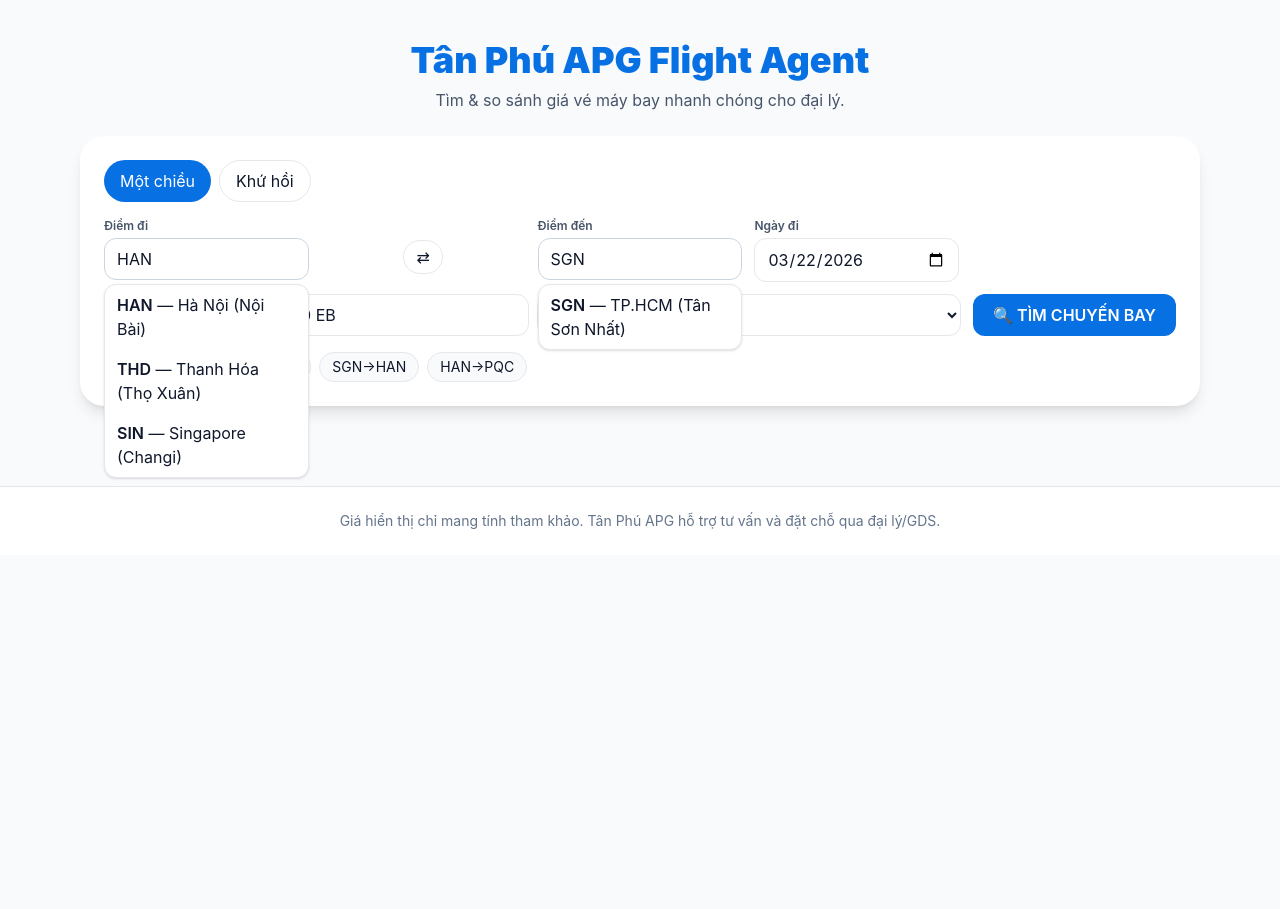
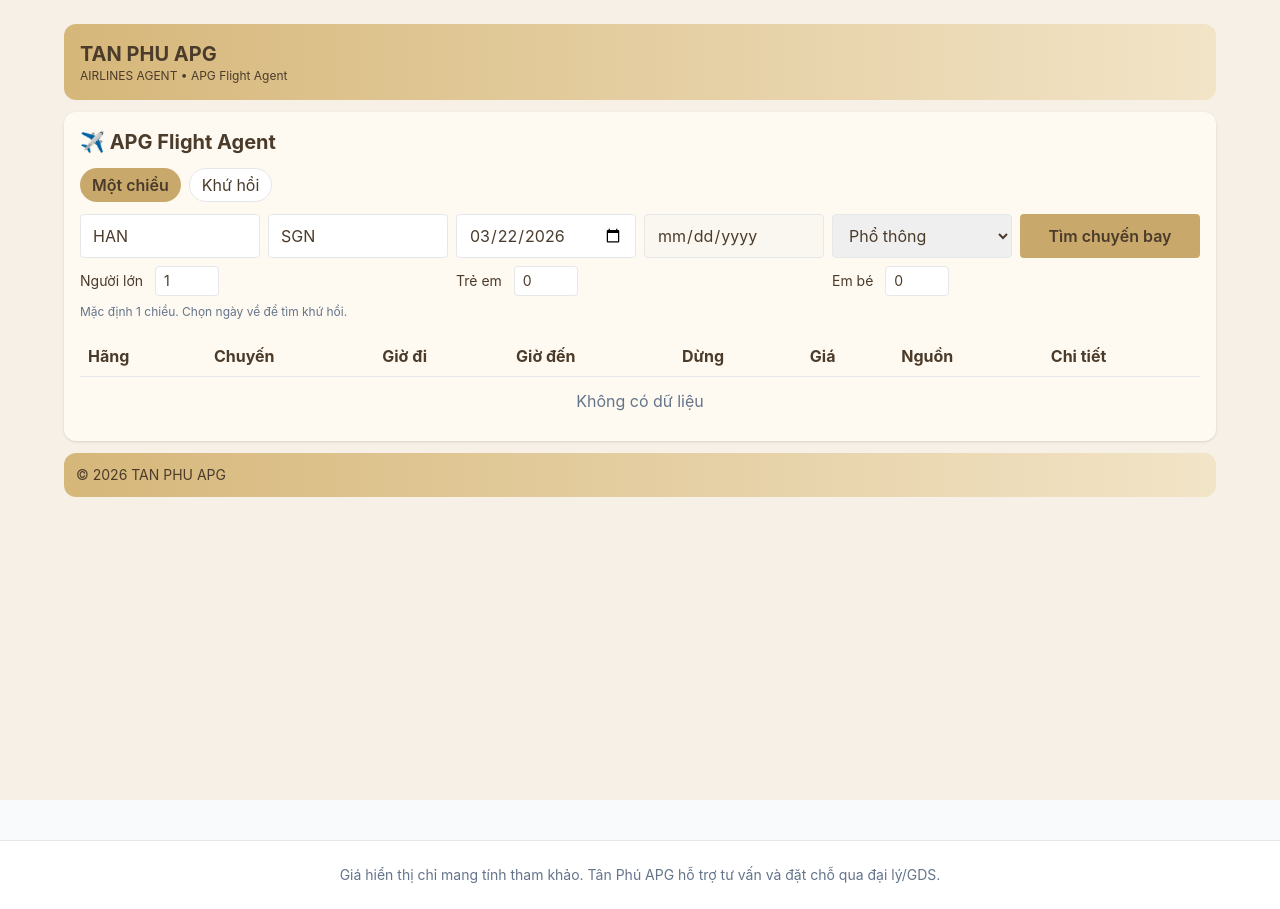
Before and after one commit to nhamaykem44331-max/apg-flight-agent, a Next.js app: page / in a window 1280 px wide. Before the commit the page ends 800 px from the top, so only its background shows below. Built offline with nearby package versions, Linux system fonts and the light colour scheme.

Commit message:
ui: restore classic APG table layout while keeping new search backend features

```diff
--- a/app/page.tsx
+++ b/app/page.tsx
@@ -1,13 +1,175 @@
-import SearchForm from '@/components/SearchForm';
+"use client";
+import { useState } from 'react';
+
+type Flight = {
+  id: string;
+  airline: string;
+  flightNumber: string;
+  departure: { airport: string; airportName: string; city: string; time: string };
+  arrival: { airport: string; airportName: string; city: string; time: string };
+  duration: number;
+  stops: number;
+  price: { amount: number; currency: string; source: string };
+  priceUSD: number;
+  sources: string[];
+};
+
+function airlineClass(name = '') {
+  const n = name.toLowerCase();
+  if (n.includes('vietnam')) return 'bg-sky-600';
+  if (n.includes('vietjet')) return 'bg-red-600';
+  if (n.includes('bamboo')) return 'bg-green-600';
+  if (n.includes('vietravel')) return 'bg-amber-500';
+  if (n.includes('shenzhen')) return 'bg-teal-700';
+  return 'bg-slate-500';
+}
+
+function fmt(v: number) {
+  return Number(v || 0).toLocaleString('vi-VN') + ' ₫';
+}
+
+function toYmd(offset = 7) {
+  const d = new Date();
+  d.setDate(d.getDate() + offset);
+  return d.toISOString().slice(0, 10);
+}
 
 export default function HomePage() {
+  const [from, setFrom] = useState('HAN');
+  const [to, setTo] = useState('SGN');
+  const [date, setDate] = useState(toYmd(7));
+  const [returnDate, setReturnDate] = useState('');
+  const [tripType, setTripType] = useState<'oneway' | 'roundtrip'>('oneway');
+  const [adults, setAdults] = useState(1);
+  const [children, setChildren] = useState(0);
+  const [infants, setInfants] = useState(0);
+  const [cabin, setCabin] = useState<'economy' | 'premium' | 'business' | 'first'>('economy');
+
+  const [loading, setLoading] = useState(false);
+  const [error, setError] = useState('');
+  const [results, setResults] = useState<Flight[]>([]);
+  const [detail, setDetail] = useState<Record<string, boolean>>({});
+  const [meta, setMeta] = useState<{ totalResults: number; searchTime: number } | null>(null);
+
+  async function search() {
+    setLoading(true);
+    setError('');
+    setResults([]);
+    try {
+      const body = {
+        from,
+        to,
+        date,
+        returnDate: tripType === 'roundtrip' ? returnDate : undefined,
+        adults,
+        children,
+        infants,
+        cabin,
+        tripType,
+      };
+      const r = await fetch('/api/search', {
+        method: 'POST',
+        headers: { 'Content-Type': 'application/json' },
+        body: JSON.stringify(body),
+      });
+      const j = await r.json();
+      if (!r.ok) throw new Error(j.error || 'Lỗi không xác định');
+      setResults(j.results || []);
+      setMeta(j.metadata || null);
+    } catch (e: any) {
+      setError(e.message || 'Lỗi tìm kiếm');
+    } finally {
+      setLoading(false);
+    }
+  }
+
   return (
-    <main className="mx-auto max-w-6xl px-4 py-10">
-      <div className="mb-6 text-center">
-        <h1 className="text-3xl font-black text-brand md:text-4xl">Tân Phú APG Flight Agent</h1>
-        <p className="mt-2 text-slate-600">Tìm & so sánh giá vé máy bay nhanh chóng cho đại lý.</p>
+    <main className="min-h-screen bg-[#f7f0e6] px-3 py-6 text-[#4b3b2b] md:px-8">
+      <div className="mx-auto max-w-6xl">
+        <div className="mb-3 rounded-xl bg-gradient-to-r from-[#d6b77a] to-[#f2e4c7] p-4">
+          <div className="text-xl font-bold">TAN PHU APG</div>
+          <div className="text-xs">AIRLINES AGENT • APG Flight Agent</div>
+        </div>
+
+        <div className="rounded-xl bg-[#fffaf1] p-4 shadow">
+          <h1 className="mb-3 text-xl font-bold">✈️ APG Flight Agent</h1>
+
+          <div className="mb-3 flex gap-2">
+            <button className={`rounded-full px-3 py-1 ${tripType === 'oneway' ? 'bg-[#c8a96b] font-semibold' : 'border bg-white'}`} onClick={() => setTripType('oneway')}>Một chiều</button>
+            <button className={`rounded-full px-3 py-1 ${tripType === 'roundtrip' ? 'bg-[#c8a96b] font-semibold' : 'border bg-white'}`} onClick={() => setTripType('roundtrip')}>Khứ hồi</button>
+          </div>
+
+          <div className="grid gap-2 md:grid-cols-6">
+            <input className="rounded border px-3 py-2" value={from} onChange={e => setFrom(e.target.value.toUpperCase())} placeholder="Điểm đi" />
+            <input className="rounded border px-3 py-2" value={to} onChange={e => setTo(e.target.value.toUpperCase())} placeholder="Điểm đến" />
+            <input className="rounded border px-3 py-2" type="date" value={date} onChange={e => setDate(e.target.value)} />
+            <input className="rounded border px-3 py-2" type="date" value={returnDate} onChange={e => setReturnDate(e.target.value)} disabled={tripType === 'oneway'} />
+            <select className="rounded border px-3 py-2" value={cabin} onChange={e => setCabin(e.target.value as any)}>
+              <option value="economy">Phổ thông</option>
+              <option value="premium">Phổ thông đặc biệt</option>
+              <option value="business">Thương gia</option>
+              <option value="first">Hạng nhất</option>
+            </select>
+            <button className="rounded bg-[#c8a96b] px-3 py-2 font-semibold" onClick={search}>Tìm chuyến bay</button>
+          </div>
+
+          <div className="mt-2 grid gap-2 md:grid-cols-3">
+            <label className="text-sm">Người lớn <input className="ml-2 w-16 rounded border px-2 py-1" type="number" min={1} max={9} value={adults} onChange={e => setAdults(Number(e.target.value || 1))} /></label>
+            <label className="text-sm">Trẻ em <input className="ml-2 w-16 rounded border px-2 py-1" type="number" min={0} max={9} value={children} onChange={e => setChildren(Number(e.target.value || 0))} /></label>
+            <label className="text-sm">Em bé <input className="ml-2 w-16 rounded border px-2 py-1" type="number" min={0} max={4} value={infants} onChange={e => setInfants(Number(e.target.value || 0))} /></label>
+          </div>
+
+          <p className="mt-2 text-xs text-slate-500">Mặc định 1 chiều. Chọn ngày về để tìm khứ hồi.</p>
+          {loading && <p className="mt-2 text-sm text-slate-600">Đang tìm chuyến bay...</p>}
+          {error && <p className="mt-2 text-sm text-red-700">{error}</p>}
+          {meta && <p className="mt-2 text-sm text-slate-600">Kết quả: {meta.totalResults} chuyến · {meta.searchTime}s · Nguồn hiển thị: FlyClaw</p>}
+
+          <div className="mt-4 overflow-x-auto">
+            <table className="w-full min-w-[900px] border-collapse">
+              <thead>
+                <tr>
+                  <th className="border-b p-2 text-left">Hãng</th>
+                  <th className="border-b p-2 text-left">Chuyến</th>
+                  <th className="border-b p-2 text-left">Giờ đi</th>
+                  <th className="border-b p-2 text-left">Giờ đến</th>
+                  <th className="border-b p-2 text-left">Dừng</th>
+                  <th className="border-b p-2 text-left">Giá</th>
+                  <th className="border-b p-2 text-left">Nguồn</th>
+                  <th className="border-b p-2 text-left">Chi tiết</th>
+                </tr>
+              </thead>
+              <tbody>
+                {results.map((f) => (
+                  <>
+                    <tr key={f.id}>
+                      <td className="border-b p-2"><span className={`rounded-full px-2 py-1 text-xs font-semibold text-white ${airlineClass(f.airline)}`}>{f.airline}</span></td>
+                      <td className="border-b p-2">{f.flightNumber}</td>
+                      <td className="border-b p-2">{new Date(f.departure.time).toLocaleString('vi-VN')}</td>
+                      <td className="border-b p-2">{new Date(f.arrival.time).toLocaleString('vi-VN')}</td>
+                      <td className="border-b p-2">{f.stops}</td>
+                      <td className="border-b p-2 font-bold">{fmt(f.price.amount)}</td>
+                      <td className="border-b p-2">flyclaw</td>
+                      <td className="border-b p-2"><button className="rounded border px-2 py-1 text-xs" onClick={() => setDetail((s) => ({ ...s, [f.id]: !s[f.id] }))}>Xem</button></td>
+                    </tr>
+                    {detail[f.id] && (
+                      <tr key={`${f.id}-d`}>
+                        <td colSpan={8} className="bg-[#fff8ec] p-2 text-sm">
+                          {f.departure.airport} ({f.departure.airportName}) → {f.arrival.airport} ({f.arrival.airportName}) · {Math.floor(f.duration / 60)}h {String(f.duration % 60).padStart(2, '0')}m
+                        </td>
+                      </tr>
+                    )}
+                  </>
+                ))}
+                {!loading && results.length === 0 && !error && (
+                  <tr><td colSpan={8} className="p-3 text-center text-slate-500">Không có dữ liệu</td></tr>
+                )}
+              </tbody>
+            </table>
+          </div>
+        </div>
+
+        <div className="mt-3 rounded-xl bg-gradient-to-r from-[#d6b77a] to-[#f2e4c7] p-3 text-sm">© 2026 TAN PHU APG</div>
       </div>
-      <SearchForm />
     </main>
   );
 }
```
